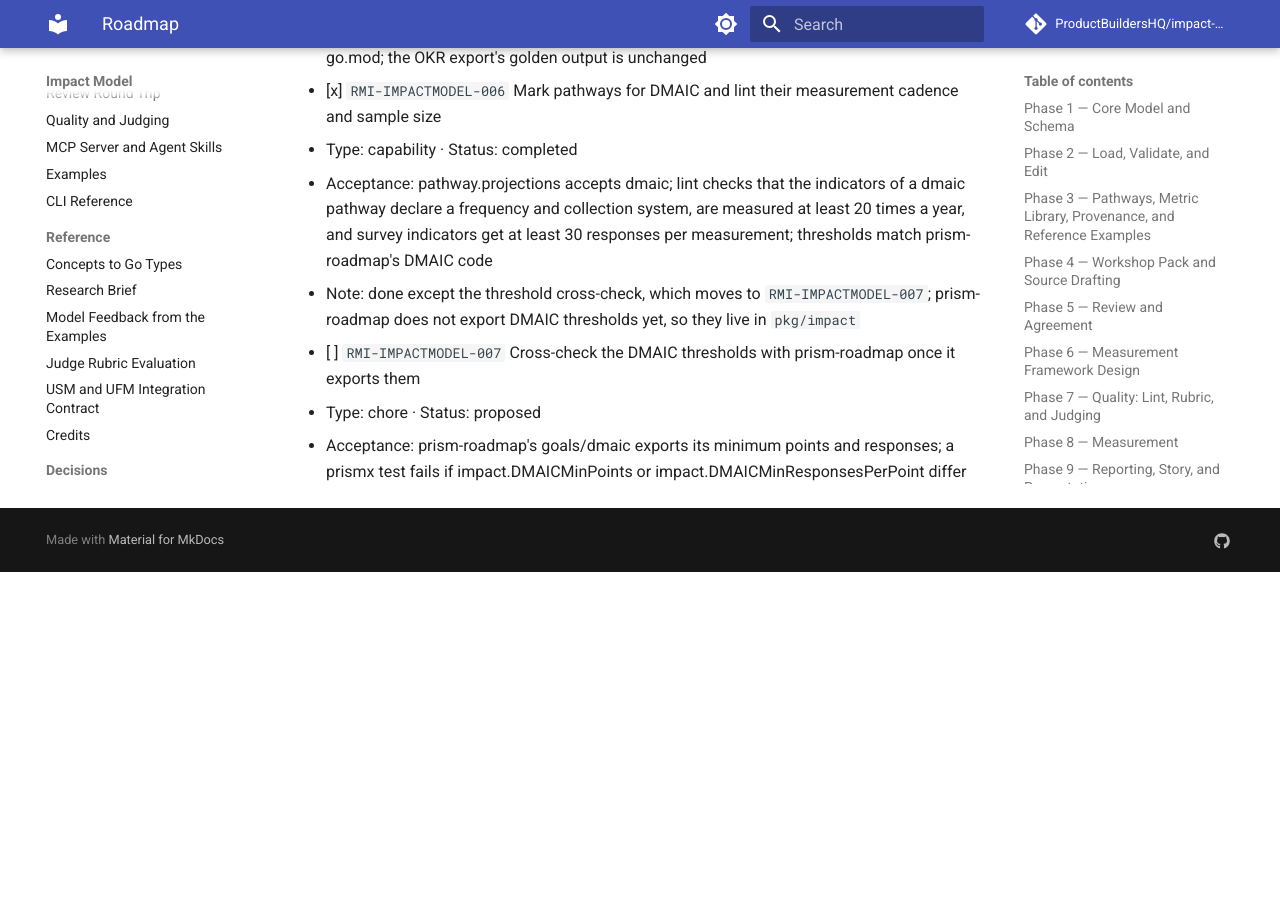
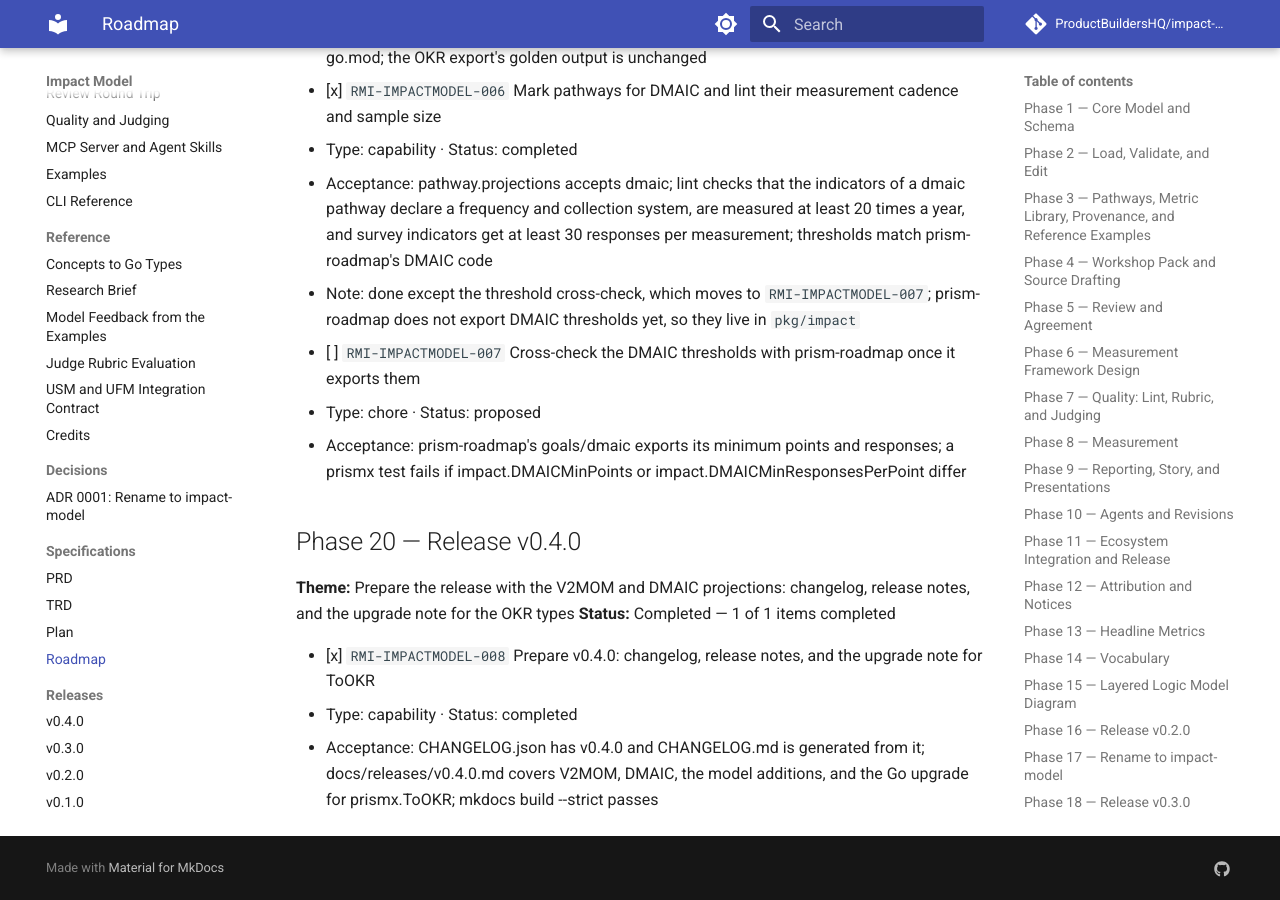
Before and after one commit to ProductBuildersHQ/theoryofchange-spec, an MkDocs documentation site: the page built from docs/specs/initiatives/INIT-THEORYOFCHANGESPEC-001/ROADMAP.md, in a window 1280 px wide and 900 px high, scrolled down 20225 px. Built offline with MkDocs 1.6.1 and Material for MkDocs 9.7.7, drawn with Linux system fonts in a browser that asks for light colours; comment, search, counter and statistics services are not loaded; before the commit the page ends 20797 px from its top, so only the background shows below that; some of the changed text lies outside the part shown.

Commit message:
docs(roadmap): add the v0.4.0 release phase
Refs: RMI-IMPACTMODEL-008

Co-Authored-By: Claude Opus 5.5 <noreply@anthropic.com>

```diff
--- a/docs/specs/initiatives/INIT-THEORYOFCHANGESPEC-001/ROADMAP.md
+++ b/docs/specs/initiatives/INIT-THEORYOFCHANGESPEC-001/ROADMAP.md
@@ -2,7 +2,7 @@
 
 **Initiative:** `INIT-THEORYOFCHANGESPEC-001`
 **Repository:** `github.com/ProductBuildersHQ/impact-model`
-**Status:** In progress — 16 of 19 phases completed
+**Status:** In progress — 17 of 20 phases completed
 
 > RMI IDs are stable and permanent. Commits implementing an item carry its own ID as the trailer, `Refs: <RMI-ID>`. Items from before the rename to impact-model are `RMI-THEORYOFCHANGESPEC-001` to `-076`; later items are `RMI-IMPACTMODEL-<NNN>`. Phase status is derived from member RMIs — a phase is complete only when all its RMIs are complete. RMI `0NN` corresponds to PLAN step `P-NN`; phases order the work, so numbers are not sequential across phases. Phases 1–5 are the thin slice (adopter milestones M0 and M1). Requirements in each `Satisfies` line are defined in PRD.md and TRD.md.
 
@@ -516,3 +516,12 @@
 - [ ] `RMI-IMPACTMODEL-007` Cross-check the DMAIC thresholds with prism-roadmap once it exports them
   - Type: chore · Status: proposed
   - Acceptance: prism-roadmap's goals/dmaic exports its minimum points and responses; a prismx test fails if impact.DMAICMinPoints or impact.DMAICMinResponsesPerPoint differ
+
+## Phase 20 — Release v0.4.0
+
+**Theme:** Prepare the release with the V2MOM and DMAIC projections: changelog, release notes, and the upgrade note for the OKR types
+**Status:** Completed — 1 of 1 items completed
+
+- [x] `RMI-IMPACTMODEL-008` Prepare v0.4.0: changelog, release notes, and the upgrade note for ToOKR
+  - Type: capability · Status: completed
+  - Acceptance: CHANGELOG.json has v0.4.0 and CHANGELOG.md is generated from it; docs/releases/v0.4.0.md covers V2MOM, DMAIC, the model additions, and the Go upgrade for prismx.ToOKR; mkdocs build --strict passes
```
